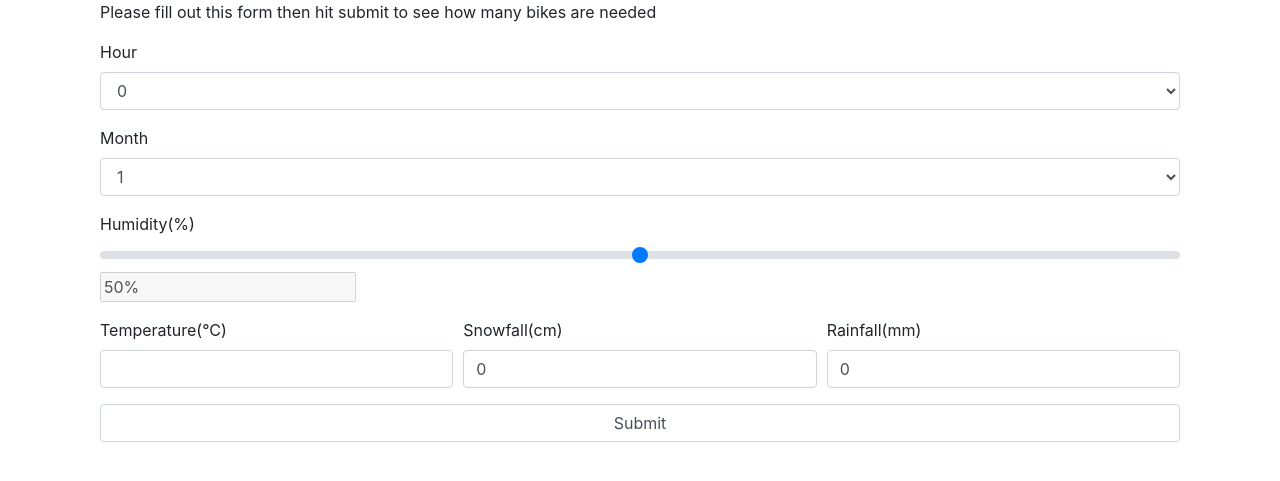
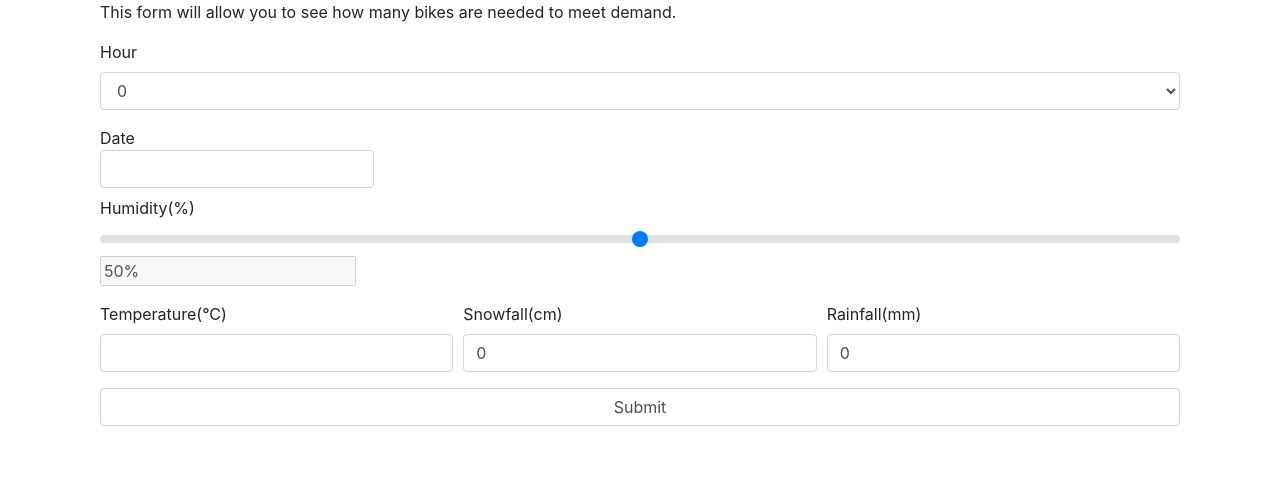
Before and after one commit to kyle-mccray/C964, a Flask app: page /home in a window 1280 px wide. Shown: the part 56-537 px from the top of the page. Run offline with Flask 2, Linux system fonts and the light colour scheme; the visitor is signed in with stand-in values (Sample User, id 1); parts of the project's set-up code (start-up, migrations or seed data) failed here and were passed over; some libraries are stand-ins or nearby versions.

Commit message:
Updated ML to include data as a feature, updated project to work with new feature

```diff
--- a/main.py
+++ b/main.py
@@ -1,9 +1,8 @@
 import os
-from math import floor, ceil
+from math import ceil
 from _plotly_utils.utils import PlotlyJSONEncoder
-from flask import Flask, redirect, url_for, request, render_template, flash, jsonify, make_response
+from flask import Flask, redirect, url_for, request, render_template, flash, jsonify
 import plotly.graph_objs as go
-import plotly.express as px
 import pandas as pd
 import numpy as np
 import json
@@ -22,9 +21,9 @@ if __name__ == "__main__":
 app.secret_key = "hzxcv,mndskljhxcvqwe13"
 
 app.config['SQLALCHEMY_TRACK_MODIFICATIONS'] = False
-DATABASE_URL = os.environ['DATABASE_URL']
-#local = 'postgresql+psycopg2://server:admin@localhost:5432/flask'
-app.config['SQLALCHEMY_DATABASE_URI'] = DATABASE_URL
+# DATABASE_URL = os.environ['DATABASE_URL']
+local = 'postgresql+psycopg2://server:admin@localhost:5432/flask'
+app.config['SQLALCHEMY_DATABASE_URI'] = local
 
 db = SQLAlchemy(app)
 
@@ -73,11 +72,10 @@ def login():
         user = User.query.filter_by(username=input_username).first()
         if user:
             if check_password_hash(user.password, input_password):
-                print("Logging in")
                 login_user(user)
+                app.logger.info(" %s logged in", user.username)
                 next_page = request.args.get('next')
                 return redirect(next_page or url_for('home'))
-
             flash("Wrong Username or Password")
         return redirect(url_for('login'))
 
@@ -87,8 +85,8 @@ def login():
 @app.route('/logout')
 @login_required
 def logout():
-    print("User logged out")
     logout_user()
+    app.logger.info("User Logged Out", )
     return redirect(url_for('login'))
 
 
@@ -108,8 +106,6 @@ def data():
 
 def create_plots(df):
     df[['Day', 'Month', 'Year']] = df['Date'].str.split('/', expand=True)
-    sum_df = pd.DataFrame(data=df.groupby(['Month', 'Year'])['Rented Bike Count'].sum(),
-                          columns=['Month', 'Bike Count'])
     result = db.engine.execute(
         "select split_part(date_recorded, '/', 1) as day, split_part(date_recorded, '/', 2) as month,"
         "split_part(date_recorded, '/', 3) as year, avg(temperature) as t, sum(rented_bikes) as "
@@ -146,7 +142,7 @@ def create_plots(df):
 
         )
     ]
-    #
+
     plots.append(json.dumps(data_2, cls=PlotlyJSONEncoder))
 
     data_3 = [
@@ -173,11 +169,12 @@ def home():
 def process():
     hour = request.form['hour']
     month = request.form['month']
+    day = request.form['day']
     humidity = request.form['humidity']
     temp = request.form['temp']
     snow = request.form['snow']
     rain = request.form['rain']
-    df = pd.DataFrame(None, columns=['hr_cos', 'hr_sin', 'month_cos', 'month_sin',
+    df = pd.DataFrame(None, columns=['hr_cos', 'hr_sin', 'month_cos', 'month_sin', 'days_cos', 'days_sin',
                                      'seasons_cos', 'seasons_sin', 'Temperature(C)', 'Humidity(%)',
                                      'Rainfall(mm)', 'Snowfall (cm)', 'Functioning Day'])
 
@@ -196,6 +193,8 @@ def process():
                     'hr_sin': np.sin(int(hour) * (2 * np.pi / 24)),
                     'month_cos': np.cos((int(month) - 1) * (2 * np.pi / 12)),
                     'month_sin': np.sin((int(month) - 1) * (2 * np.pi / 12)),
+                    'days_cos': np.cos(int(day) * (2 * np.pi / 31)),
+                    'days_sin': np.sin(int(day) * (2 * np.pi / 31)),
                     'Temperature(C)': temp,
                     'Humidity(%)': humidity,
                     'Rainfall(mm)': rain,
@@ -203,19 +202,19 @@ def process():
                     'Functioning Day': 1
                     }, ignore_index=True)
 
-    filename = 'final_model.joblib'
+    print(df.head())
+    filename = 'model.joblib'
     try:
         pipe = load(open(filename, 'rb'))
         result = pipe.predict(df)
         int_result = int(result)
         str_result = str(ceil(int_result))
-        print("Bikes Needed: {}".format(result))
+        app.logger.info("Bikes Needed: {}".format(result))
         resp = {'result': str_result}
         return jsonify(resp)
 
     except FileNotFoundError:
-        print("An error has occurred")
-        print("Retraining Model this might take a bit")
+        app.logger.error("Model could not be found retraining model")
         resp = {'error': "An Error Has Occurred Retraining Model This Might Take a Bit"}
         ml_main.main()
         return jsonify(resp)
@@ -230,5 +229,5 @@ def fetch():
     row_count = db.engine.execute('select count(*) from bike_data;').fetchone()
     statment = text("""select * from bike_data offset :x rows fetch next :y rows only""")
     raw_result = db.engine.execute(statment, x=offset, y=limit).fetchall()
-    result = {'total': int(*row_count),  'rows': [dict(row) for row in raw_result]}
+    result = {'total': int(*row_count), 'rows': [dict(row) for row in raw_result]}
     return jsonify(result)
--- a/templates/home.html
+++ b/templates/home.html
@@ -2,11 +2,14 @@
 {% block site_title %}Home{% endblock %}
 {% block head %}
 <script src="https://ajax.googleapis.com/ajax/libs/jquery/3.5.1/jquery.min.js"></script>
+<script src="https://cdnjs.cloudflare.com/ajax/libs/bootstrap-datepicker/1.9.0/js/bootstrap-datepicker.min.js"></script>
+<link rel="stylesheet" href="https://cdnjs.cloudflare.com/ajax/libs/bootstrap-datepicker/1.9.0/css/bootstrap-datepicker.min.css">
 {% endblock %}
 {% block body %}
     <div class="container" id="homePageContainer">
         <div class="col-lg-12">
-            <p>Please fill out this form then hit submit to see how many bikes are needed</p>
+            <p>This form will allow you to see how many bikes are needed to meet demand.</p>
+
         </div>
     </div>
 
@@ -64,23 +67,13 @@
                         <option>23</option>
                     </select>
                 </div>
-                <div class="form-group">
-                    <label for="exampleFormControlSelect1">Month</label>
-                    <select class="form-control" id="monthSelect" name="month">
-                        <option>1</option>
-                        <option>2</option>
-                        <option>3</option>
-                        <option>4</option>
-                        <option>5</option>
-                        <option>6</option>
-                        <option>7</option>
-                        <option>8</option>
-                        <option>9</option>
-                        <option>10</option>
-                        <option>11</option>
-                        <option>12</option>
-                    </select>
+                <div>
+                    <label>
+                        Date
+                        <input data-provide="datepicker" class="form-control" name="date" id="dateID">
+                    </label>
                 </div>
+
                 <div class="form-group">
                     <label for="customRange1">Humidity(%)</label>
                     <input type="range" class="custom-range" min="0" max="100" step="0.5"
@@ -115,10 +108,15 @@
     });
     function calcBikes(event){
         event.preventDefault();
+        let date = $('#dateID').val();
+        let date_arr = date.split('/');
+        let month = date_arr[0];
+        let day = date_arr[1];
         $.ajax({
             data: {
                 hour: $('#hourSelect').val(),
-                month: $('#monthSelect').val(),
+                month: month,
+                day : day,
                 humidity: $('#humidityID').val(),
                 temp: $('#tempID').val(),
                 snow: $('#snowID').val(),
@@ -131,13 +129,13 @@
                 if (data.error) {
                     var title = "Error";
                     var message = data.error;
-                    console.error("SOMETHING WENT WRONG");
+
                 }
                 else{
                     title = "Results";
                     message = data.result;
                     message = "Bikes needed: " + message;
-                    console.log("WE GOOD");
+
                 }
                 document.getElementById("modalTitle").innerHTML = title;
                 document.getElementById("modalParagraph").innerHTML = message;
```
Also changed, not shown: ml_main.py (+4 -4 lines), templates/data.html (+5 -5 lines), 1 other file.
